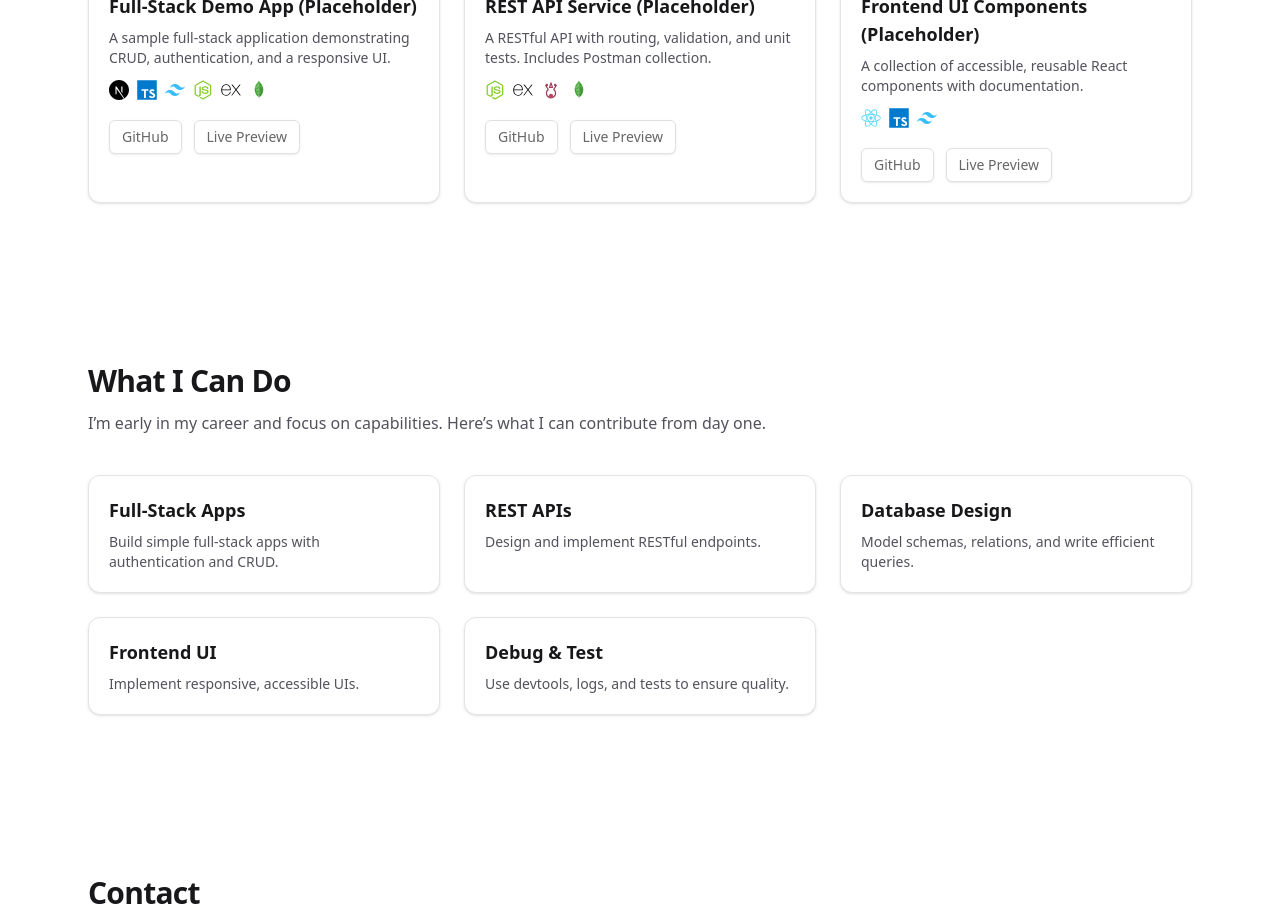
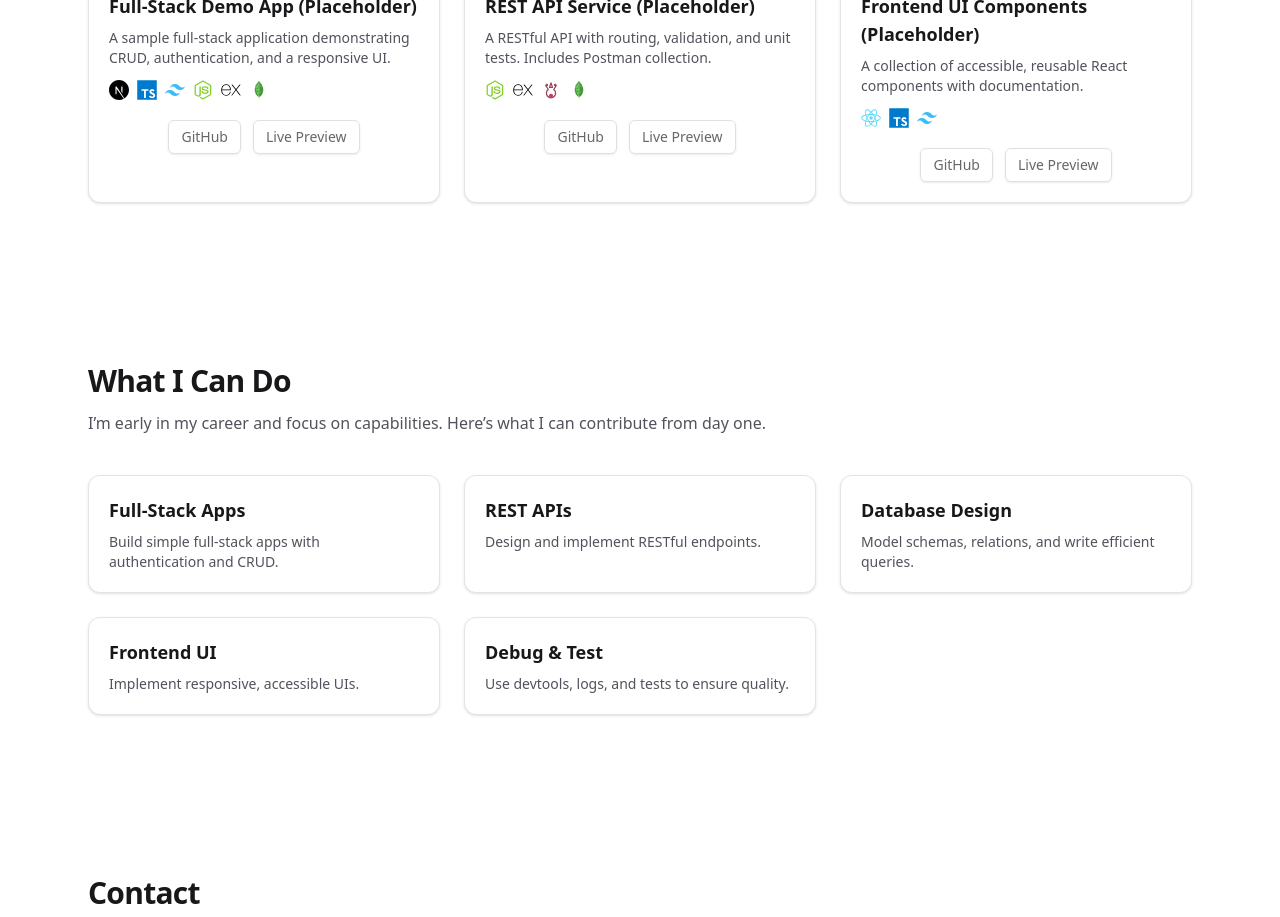
Before and after one commit to Exterminator737/portfolio-website, a Next.js app: page / in a window 1280 px wide. Shown: the part 2440-3357 px from the top of the page. Built offline with nearby package versions, Linux system fonts and the light colour scheme.

Commit message:
style: center and align buttons in project cards

```diff
--- a/src/components/Projects.tsx
+++ b/src/components/Projects.tsx
@@ -65,7 +65,7 @@ export default function Projects() {
                     ) : null;
                   })}
                 </div>
-                <div className="mt-5 flex items-center gap-3">
+                <div className="mt-5 flex items-center justify-center gap-3">
                   <button
                     type="button"
                     disabled
```
